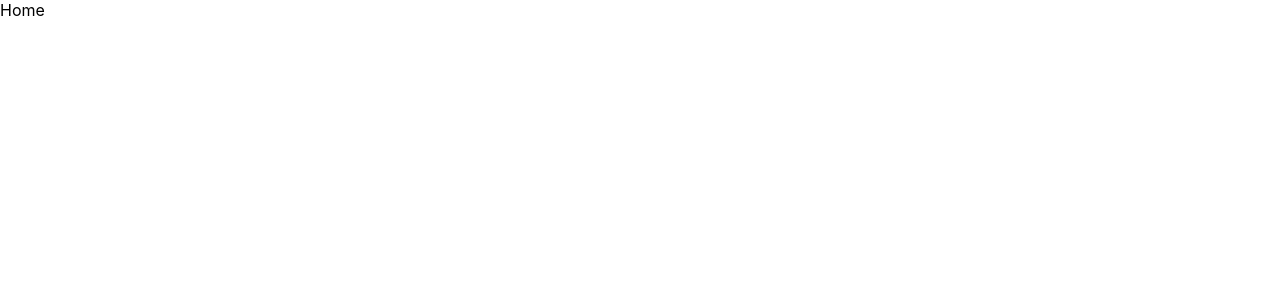
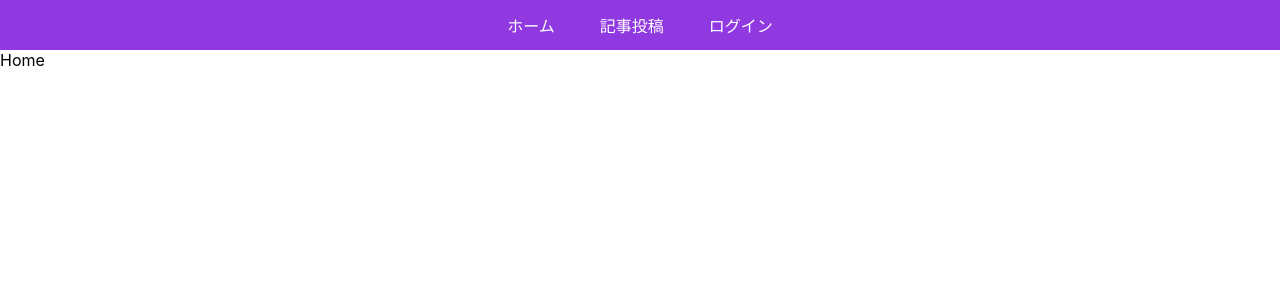
Before and after one commit to ks415/blog-with-react-and-firebase, a React (Create React App) app: page / in a window 1280 px wide. Shown: the top 300 px of the page. Built offline with nearby package versions, Linux system fonts and the light colour scheme.

Commit message:
Navbarの追加

```diff
--- a/src/App.js
+++ b/src/App.js
@@ -4,10 +4,12 @@
 import CreatePost from './components/CreatePost';
 import Login from './components/Login';
 import Logout from './components/Logout';
+import Navbar from './components/Navbar';
 
 function App() {
   return (
     <Router>
+      <Navbar />
       <Routes>
         <Route path="/" element={<Home />}></Route>
         <Route path="/createpost" element={<CreatePost />}></Route>
--- /dev/null
+++ b/src/components/Navbar.css
@@ -0,0 +1,18 @@
+nav {
+    display: flex;
+    justify-content: center;
+    align-items: center;
+    height: 50px;
+    background-color: rgb(144, 57, 224);
+    gap: 45px;
+}
+
+nav a {
+    text-decoration: none;
+    color: white;
+    transition: 0.3s;
+}
+
+nav a:hover {
+    color: black;
+}
--- /dev/null
+++ b/src/components/Navbar.js
@@ -0,0 +1,15 @@
+import React from 'react'
+import { Link } from 'react-router-dom';
+import './Navbar.css';
+
+const Navbar = () => {
+  return (
+    <nav>
+        <Link to="/">ホーム</Link>
+        <Link to="/createpost">記事投稿</Link>
+        <Link to="/login">ログイン</Link>
+    </nav>
+  )
+}
+
+export default Navbar
```
